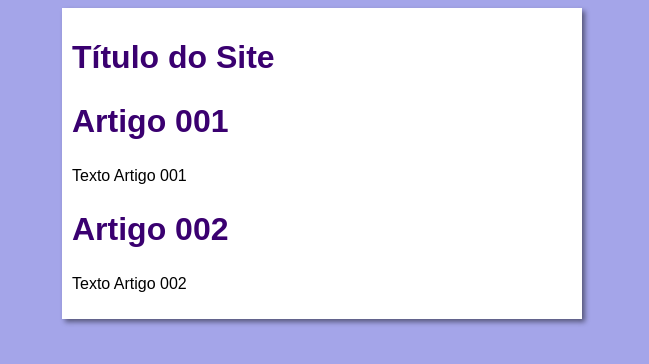
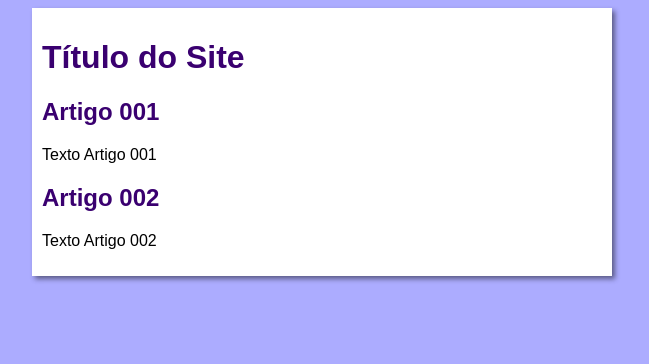
Before and after one commit to RafaelHamaral/projeto-site, a plain HTML site: page index.html in a window 1280 px wide. Shown: the whole page, without its empty margins (318-967 px from the left). Drawn offline with Linux system fonts and the light colour scheme.

Commit message:
Update style.css

```diff
--- a/estilos/style.css
+++ b/estilos/style.css
@@ -4,15 +4,16 @@
 }
 
 body {
-    background-color: rgb(164, 165, 233);
+    background-color: #acacff;
+
 }
 
 main {
     background-color: white;
-    width: 500px;
+    width: 560px;
     margin: auto;
     padding: 10px;
-    box-shadow: 3px 3px 5px rgba(0,0,0,0.473);
+    box-shadow: 3px 3px 5px rgba(0, 0, 0, 0.473);
 }
 
 h1 {
@@ -21,19 +22,18 @@ h1 {
 }
 
 h2 {
-    font-size: 2em;
+    font-size: 1.5em;
     color: rgb(58, 0, 112);
 }
 
-
 img.lado {
-    float:right;
+    float: right;
 }
 
 a {
-    text-decoration:none;
+    text-decoration: none;
     font-weight: bold;
-    color: rgb(58, 0, 12);
+    color: rgb(58, 0, 112);
 }
 
 a:hover {
```
